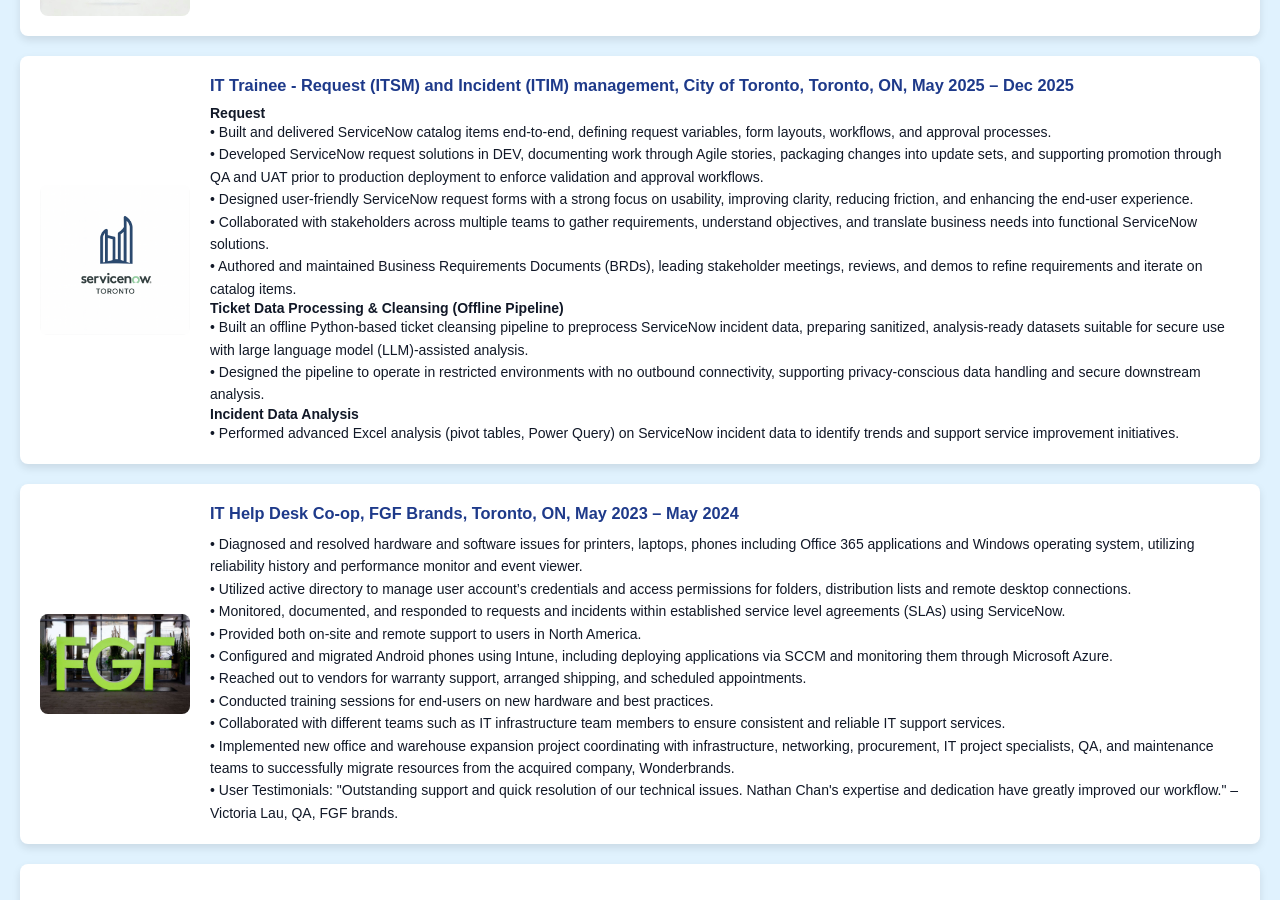
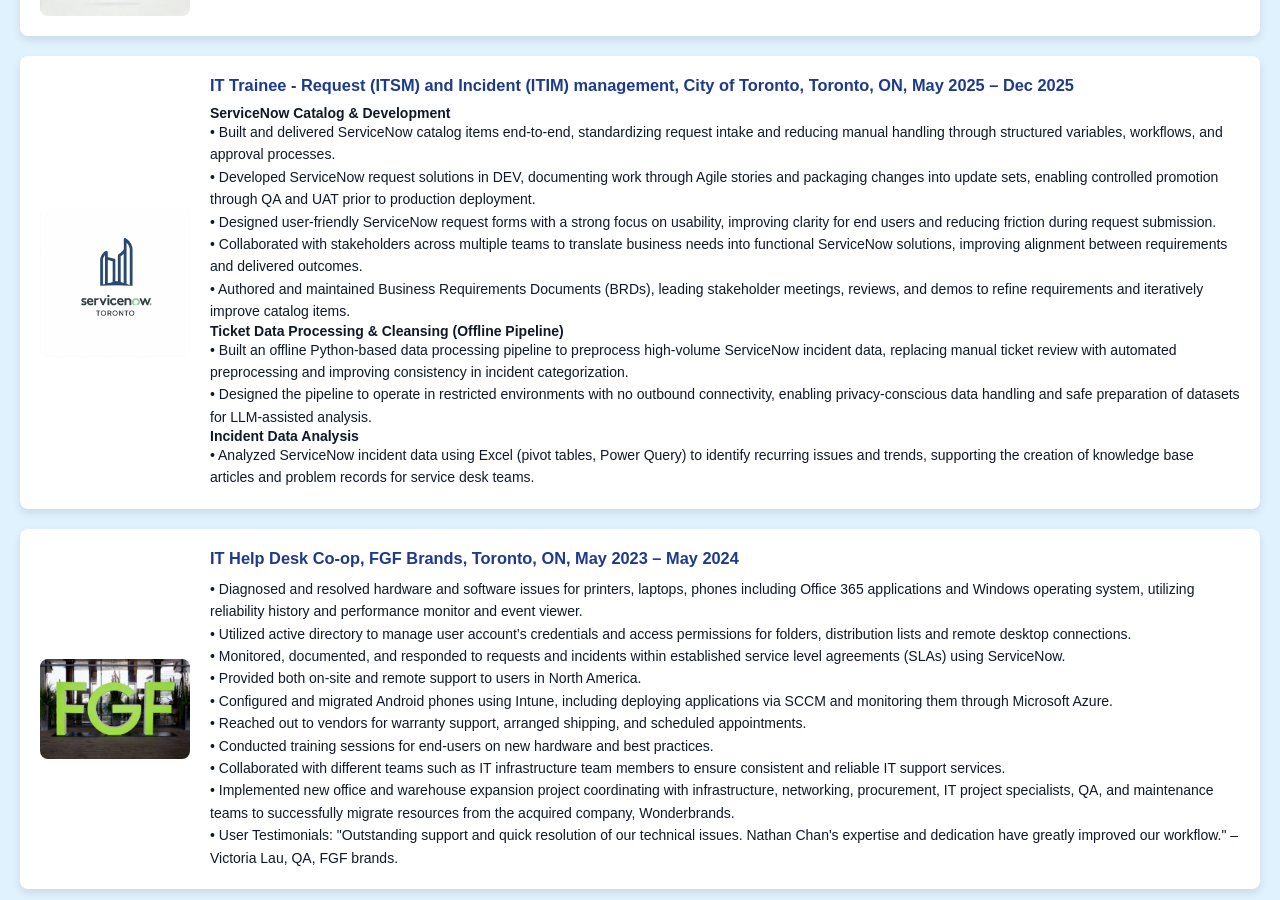
Before and after one commit to NatlC/React, a React (Create React App) app: page / in a window 1280 px wide. Shown: the part 1012-1912 px from the top of the page. Built offline with nearby package versions, Linux system fonts and the light colour scheme.

Commit message:
fixed bullet points for new COT section

```diff
--- a/src/pages/Home.js
+++ b/src/pages/Home.js
@@ -159,21 +159,19 @@
         <img src={newestexperienceCityTorontoImage} alt="IT Trainee, COT" className="section-image" />
         <div className="section-text">
           <h3>IT Trainee - Request (ITSM) and Incident (ITIM) management, City of Toronto, Toronto, ON, May 2025 – Dec 2025</h3>
-            <h4>Request</h4>
-              <p>• Built and delivered ServiceNow catalog items end-to-end, defining request variables, form layouts, workflows, and approval processes.</p>
-              <p>• Developed ServiceNow request solutions in DEV, documenting work through Agile stories, packaging changes into update sets, and supporting promotion through QA and UAT prior to production deployment to enforce validation and approval workflows.</p>
-              <p>• Designed user-friendly ServiceNow request forms with a strong focus on usability, improving clarity, reducing friction, and enhancing the end-user experience.</p>
-              <p>• Collaborated with stakeholders across multiple teams to gather requirements, understand objectives, and translate business needs into functional ServiceNow solutions.</p>
-              <p>• Authored and maintained Business Requirements Documents (BRDs), leading stakeholder meetings, reviews, and demos to refine requirements and iterate on catalog items.</p>
+            <h4>ServiceNow Catalog &amp; Development</h4>
+              <p>• Built and delivered ServiceNow catalog items end-to-end, standardizing request intake and reducing manual handling through structured variables, workflows, and approval processes.</p>
+              <p>• Developed ServiceNow request solutions in DEV, documenting work through Agile stories and packaging changes into update sets, enabling controlled promotion through QA and UAT prior to production deployment.</p>
+              <p>• Designed user-friendly ServiceNow request forms with a strong focus on usability, improving clarity for end users and reducing friction during request submission.</p>
+              <p>• Collaborated with stakeholders across multiple teams to translate business needs into functional ServiceNow solutions, improving alignment between requirements and delivered outcomes.</p>
+              <p>• Authored and maintained Business Requirements Documents (BRDs), leading stakeholder meetings, reviews, and demos to refine requirements and iteratively improve catalog items.</p>
 
               <h4>Ticket Data Processing &amp; Cleansing (Offline Pipeline)</h4>
-
-              <p>• Built an offline Python-based ticket cleansing pipeline to preprocess ServiceNow incident data, preparing sanitized, analysis-ready datasets suitable for secure use with large language model (LLM)-assisted analysis.</p>
-              <p>• Designed the pipeline to operate in restricted environments with no outbound connectivity, supporting privacy-conscious data handling and secure downstream analysis.</p>
+              <p>• Built an offline Python-based data processing pipeline to preprocess high-volume ServiceNow incident data, replacing manual ticket review with automated preprocessing and improving consistency in incident categorization.</p>
+              <p>• Designed the pipeline to operate in restricted environments with no outbound connectivity, enabling privacy-conscious data handling and safe preparation of datasets for LLM-assisted analysis.</p>
 
               <h4>Incident Data Analysis</h4>
-              <p>• Performed advanced Excel analysis (pivot tables, Power Query) on ServiceNow incident data to identify trends and support service improvement initiatives.</p>
-
+              <p>• Analyzed ServiceNow incident data using Excel (pivot tables, Power Query) to identify recurring issues and trends, supporting the creation of knowledge base articles and problem records for service desk teams.</p>
         </div>
       </section>
 
```
